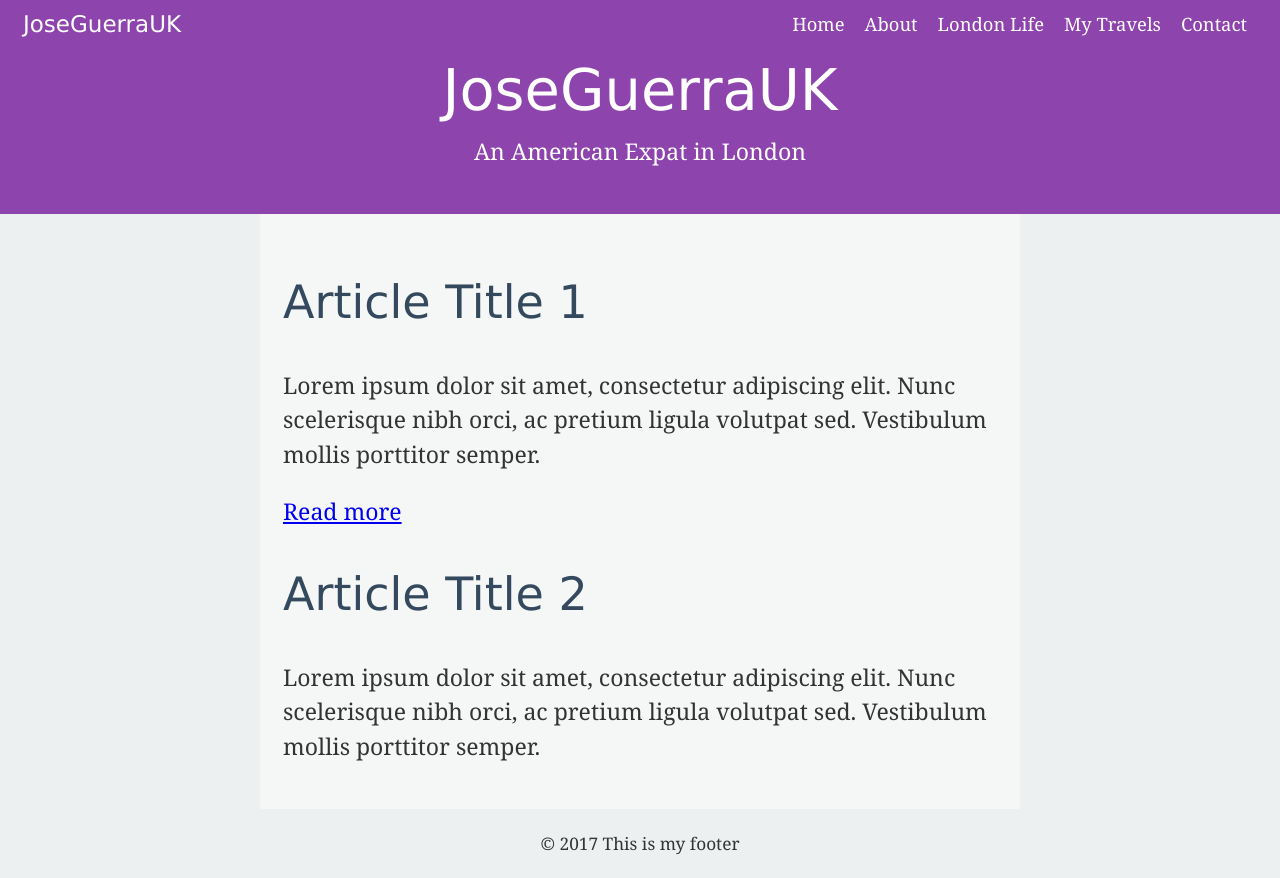
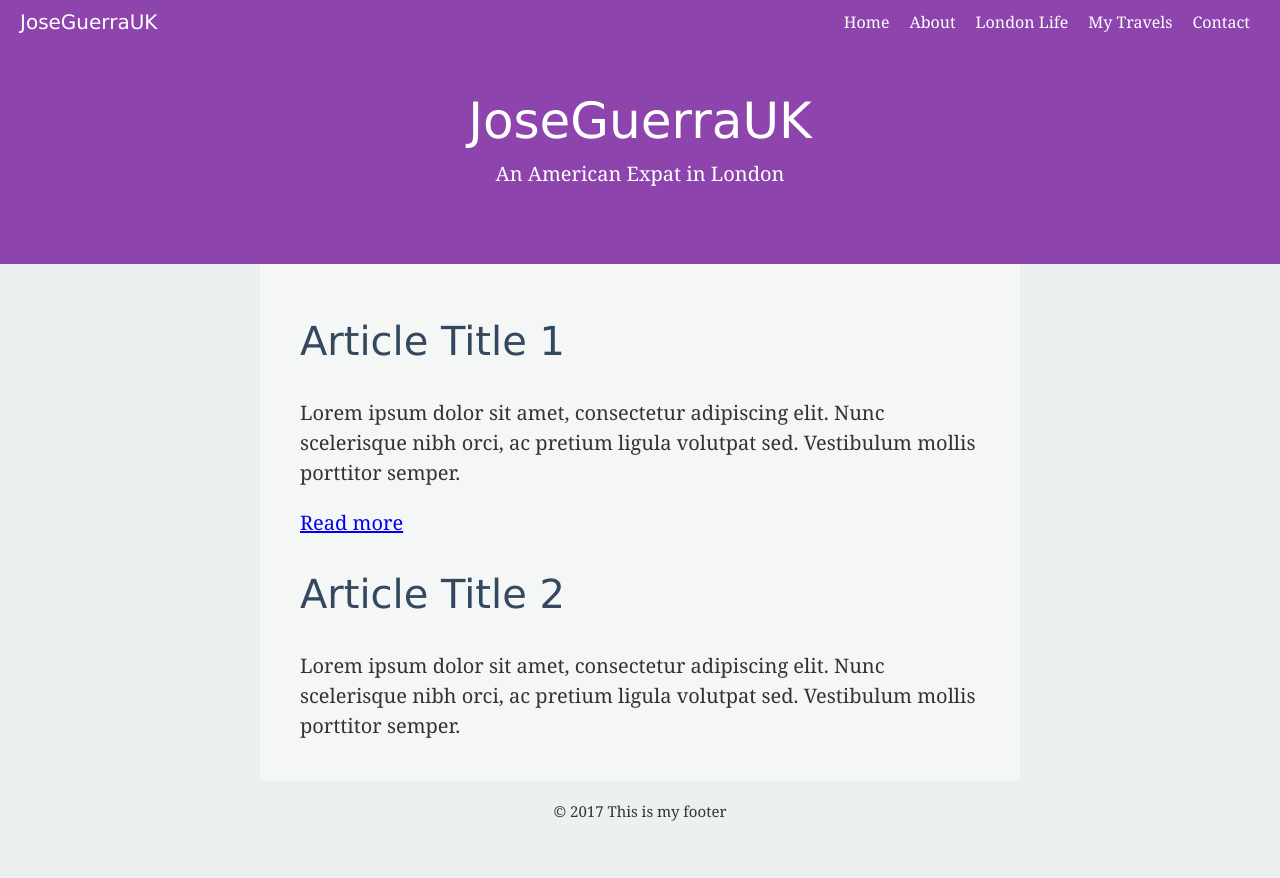
Before and after one commit to jsguerra/joseguerrauk, a plain HTML site: page index.html in a window 1280 px wide. After the commit the page ends 841 px from the top, so only its background shows below. Drawn offline with nearby package versions, Linux system fonts and the light colour scheme.

Commit message:
Adjusted font size and padding

```diff
--- a/sass/base/_variables.scss
+++ b/sass/base/_variables.scss
@@ -9,6 +9,6 @@ $text-color:      #333333;
 // Base typography
 $header-font:      Verdana, sans-serif;
 $body-font:        Georgia, serif;
-$root-font-size:   23px;
+$root-font-size:   20px;
 $mobile-font-size: 15px;
 $line-height:      1.5;
--- a/sass/layout/_main.scss
+++ b/sass/layout/_main.scss
@@ -2,7 +2,7 @@
     width: 100%;
     max-width: 760px;
     margin: 0 auto;
-    padding: 1em;
+    padding: 20px 40px;
     background-color: $off-white;
     overflow: auto;
     box-sizing: border-box;
--- a/sass/layout/_nav.scss
+++ b/sass/layout/_nav.scss
@@ -37,6 +37,7 @@
         width: 100%;
         max-width: 760px;
         margin: 0 auto;
+        padding: 2em 0 1.75em 0;
         text-align: center;
 
         h1 {
```
Also changed, not shown: main.css.
